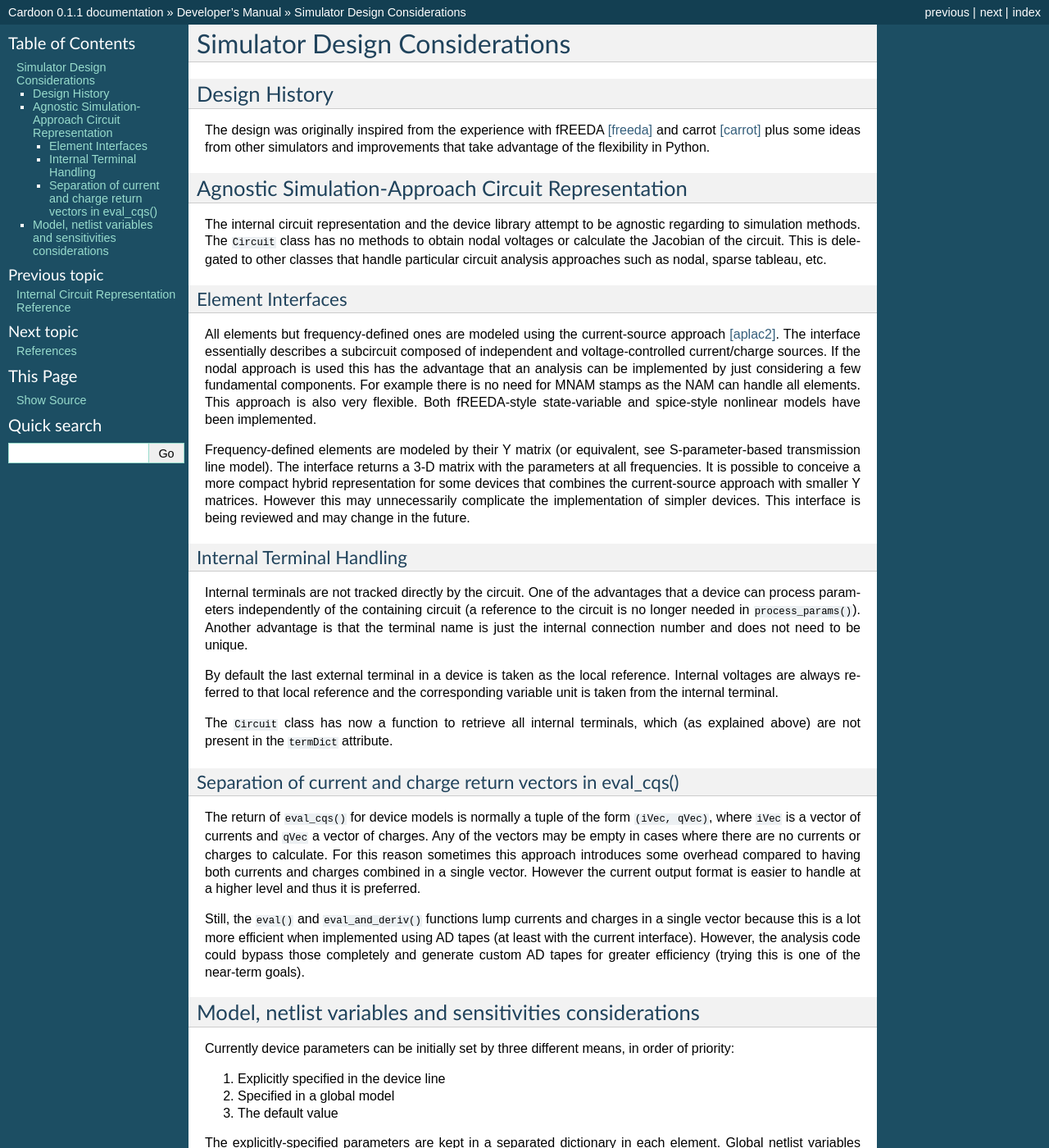
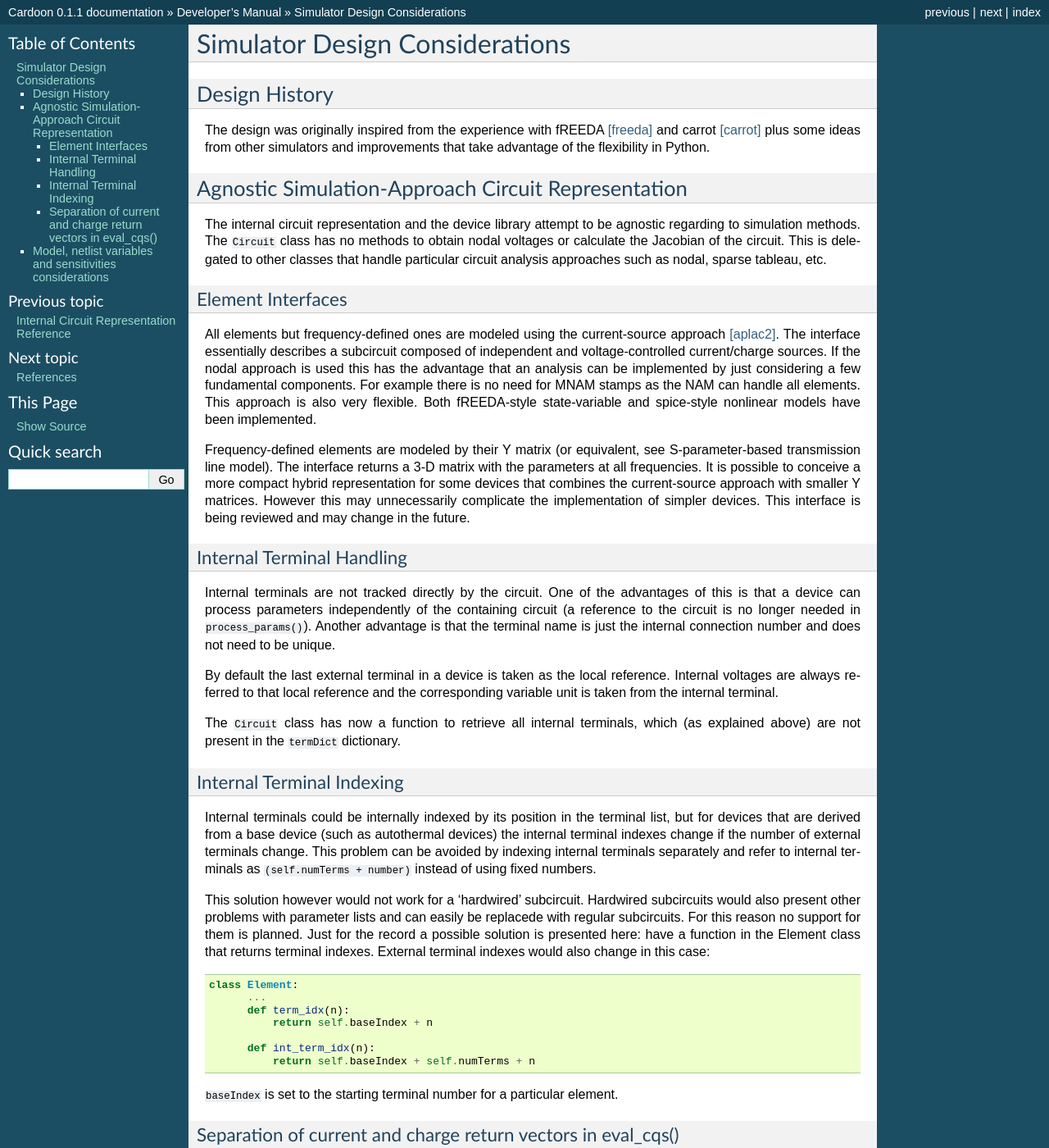
Before and after one commit to cechrist/cardoon, a Sphinx documentation site: the page built from doc/design.rst, in a window 1280 px wide and 1400 px high. Shown: the whole window at 82% size. Built offline with Sphinx 7.4.7, drawn with Linux system fonts in a browser that asks for light colours; formulas are drawn with MathJax 3.

Commit message:
New referencing of internal terminals (n_i)
Still some problem remains in BJT model

```diff
--- a/doc/catalogs.rst
+++ b/doc/catalogs.rst
@@ -3,7 +3,9 @@
 Catalogs
 ========
 
-The following catalogs were automatically generated by the program:
+The following catalogs were automatically generated by the program. In
+the device internal schematics, internal terminals are denoted with a
+``_i`` suffix.
 
 .. toctree::
    :maxdepth: 2
--- a/doc/design.rst
+++ b/doc/design.rst
@@ -46,10 +46,11 @@ Internal Terminal Handling
 ++++++++++++++++++++++++++
 
 Internal terminals are not tracked directly by the circuit. One of the
-advantages that a device can process parameters independently of the
-containing circuit (a reference to the circuit is no longer needed in
-``process_params()``). Another advantage is that the terminal name is
-just the internal connection number and does not need to be unique.
+advantages of this is that a device can process parameters
+independently of the containing circuit (a reference to the circuit is
+no longer needed in ``process_params()``). Another advantage is that
+the terminal name is just the internal connection number and does not
+need to be unique.
 
 By default the last external terminal in a device is taken as the
 local reference. Internal voltages are always referred to that local
@@ -58,8 +59,38 @@ internal terminal.
 
 The ``Circuit`` class has now a function to retrieve all internal
 terminals, which (as explained above) are not present in the
-``termDict`` attribute.
+``termDict`` dictionary.
 
+
+Internal Terminal Indexing
+++++++++++++++++++++++++++
+
+Internal terminals could be internally indexed by its position in the
+terminal list, but for devices that are derived from a base device
+(such as autothermal devices) the internal terminal indexes change if
+the number of external terminals change. This problem can be avoided
+by indexing internal terminals separately and refer to internal
+terminals as ``(self.numTerms + number)`` instead of using fixed
+numbers.
+
+This solution however would not work for a 'hardwired'
+subcircuit. Hardwired subcircuits would also present other problems
+with parameter lists and can easily be replacede with regular
+subcircuits. For this reason no support for them is planned. Just for
+the record a possible solution is presented here: have a function in
+the Element class that returns terminal indexes. External terminal
+indexes would also change in this case::
+
+     class Element:
+     	   ...
+	   def term_idx(n):
+	       return self.baseIndex + n
+
+	   def int_term_idx(n):
+	       return self.baseIndex + self.numTerms + n
+
+``baseIndex`` is set to the starting terminal number for a particular
+element.
 
 
 Separation of current and charge return vectors in eval_cqs()
```
Also changed, not shown: doc/adding_devices.rst (+20 -3 lines), 6 other files.
